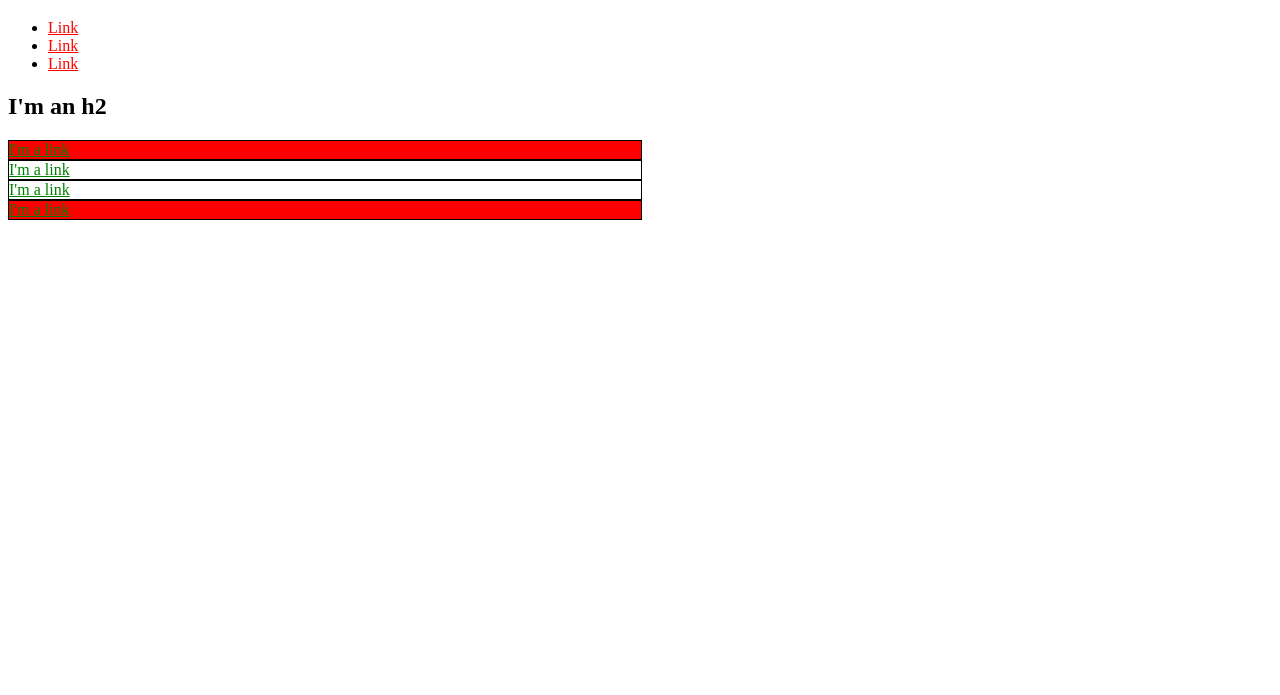
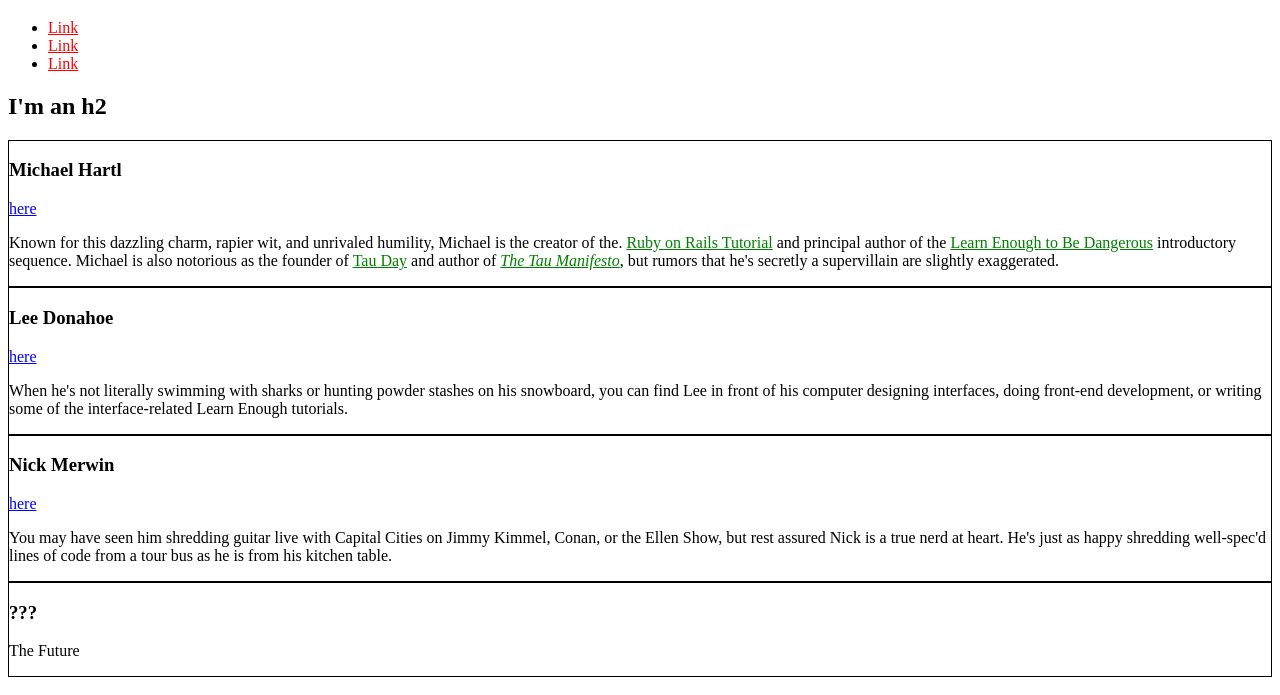
Before and after one commit to Abdulmajeed-M/abdulmajeed-M.github.io, a plain HTML site: page index.html in a window 1280 px wide. Shown: the part 61-756 px from the top of the page. Drawn offline with Linux system fonts and the light colour scheme.

Commit message:
Add a Biograph About The Founders

```diff
--- a/index.html
+++ b/index.html
@@ -6,36 +6,22 @@
   <meta name="viewport" content="width=device-width, initial-scale=1.0">
   <title>Document</title>
   <style>
+    /* GLOBAL STYLES */
     a {
       color: red;
     }
 
-    #exec-bio {
-      background: lightgray;
-    }
-
+    /* SOCIAL STYLES */
     .bio-box {
       border: 1px solid black;
     }
 
-    .bio-box a {
+    /* BIO Styles */
+    .bio-copy p a {
       color: green;
     }
-
-    .alert {
-      background-color: red;
-    }
-
-    #exec-bio.alert{
-      background-color: red;
-    }
-
-    .bio-box{
-      width: 75%;
-    }
-
-    .bio-box {
-      width: 50%;
+    .social-link {
+      color: blue;
     }
   </style>
 </head>
@@ -53,17 +39,40 @@
     </li>
   </ul>
   <h2>I'm an h2</h2>
-  <div id="exec-bio" class="bio-box alert">
-    <a href="http://example.com">I'm a link</a>
+  <div class="bio-box">
+    <h3>Michael Hartl</h3>
+    <a href="https://twitter.com/mhartl" class="social-link">here</a>
+    <div class="bio-copy">
+      <p>
+        Known for this dazzling charm, rapier wit, and unrivaled humility, Michael is the creator of the. <a href="http://www.railstutorial.org/">Ruby on Rails Tutorial</a> and principal author of the <a href="http://learnenough.com/">Learn Enough to Be Dangerous</a> introductory sequence. Michael is also notorious as the founder of <a href="http://tauday.com/">Tau Day</a> and author of <a href="http://tauday.com/tau-manifesto"><em>The Tau Manifesto</em></a>, but rumors that he's secretly a supervillain are slightly exaggerated.
+      </p>
+    </div>
   </div>
   <div class="bio-box">
-    <a href="http://example.com">I'm a link</a>
+    <h3>Lee Donahoe</h3>
+    <a href="http://twitter.com/leedonahoe" class="social-link">here</a>
+    <div class="bio-copy">
+      <p>
+        When he's not literally swimming with sharks or hunting powder stashes on his snowboard, you can find Lee in front of his computer designing interfaces, doing front-end development, or writing some of the interface-related Learn Enough tutorials.
+      </p>
+    </div>
   </div>
   <div class="bio-box">
-    <a href="http://example.com">I'm a link</a>
+    <h3>Nick Merwin</h3>
+    <a href="http://twitter.com/nickmerwin" class="social-link">here</a>
+    <div class="bio-copy">
+      <p>
+        You may have seen him shredding guitar live with Capital Cities on Jimmy Kimmel, Conan, or the Ellen Show, but rest assured Nick is a true nerd at heart. He's just as happy shredding well-spec'd lines of code from a tour bus as he is from his kitchen table.
+      </p>
+    </div>
   </div>
-  <div class="bio-box alert">
-    <a href="http://example.com">I'm a link</a>
+  <div class="bio-box">
+    <h3>???</h3>
+    <div class="bio-copy">
+      <p>
+        The Future
+      </p>
+    </div>
   </div>
 </body>
 </html>
```
